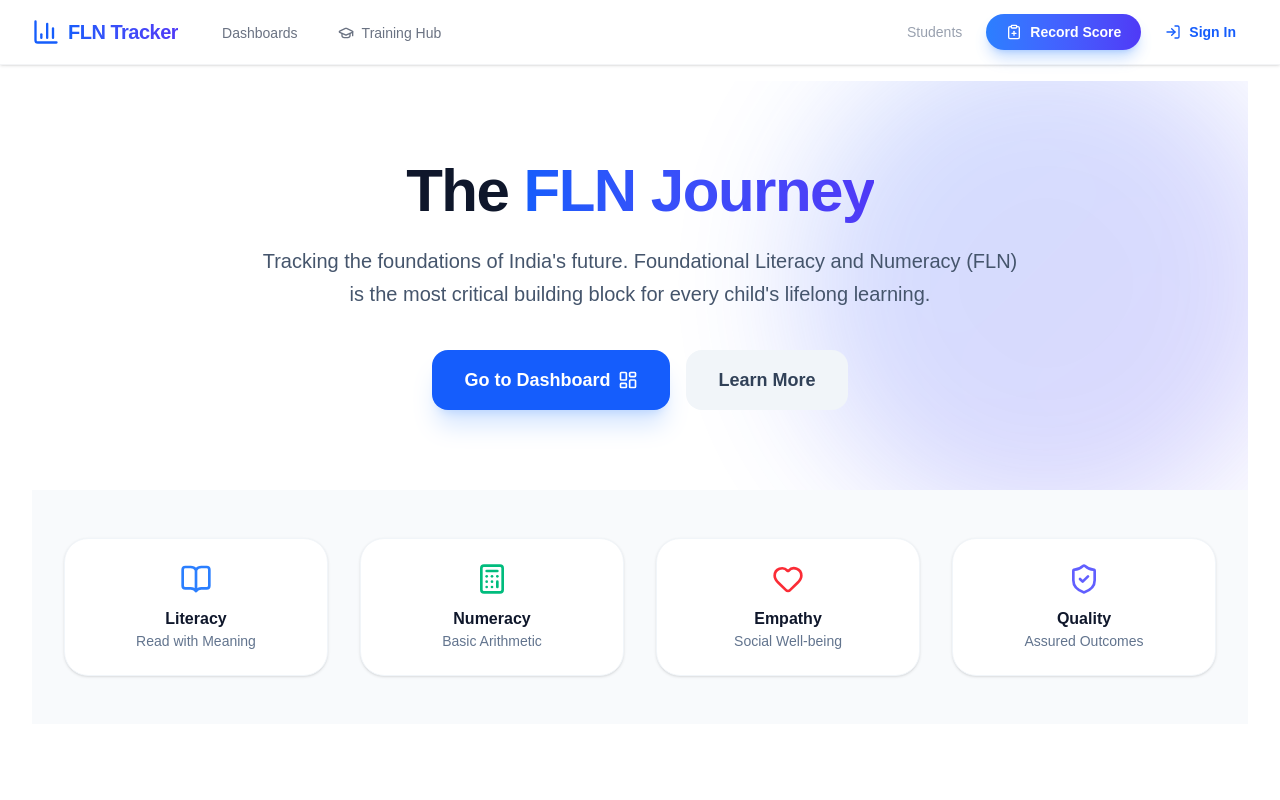
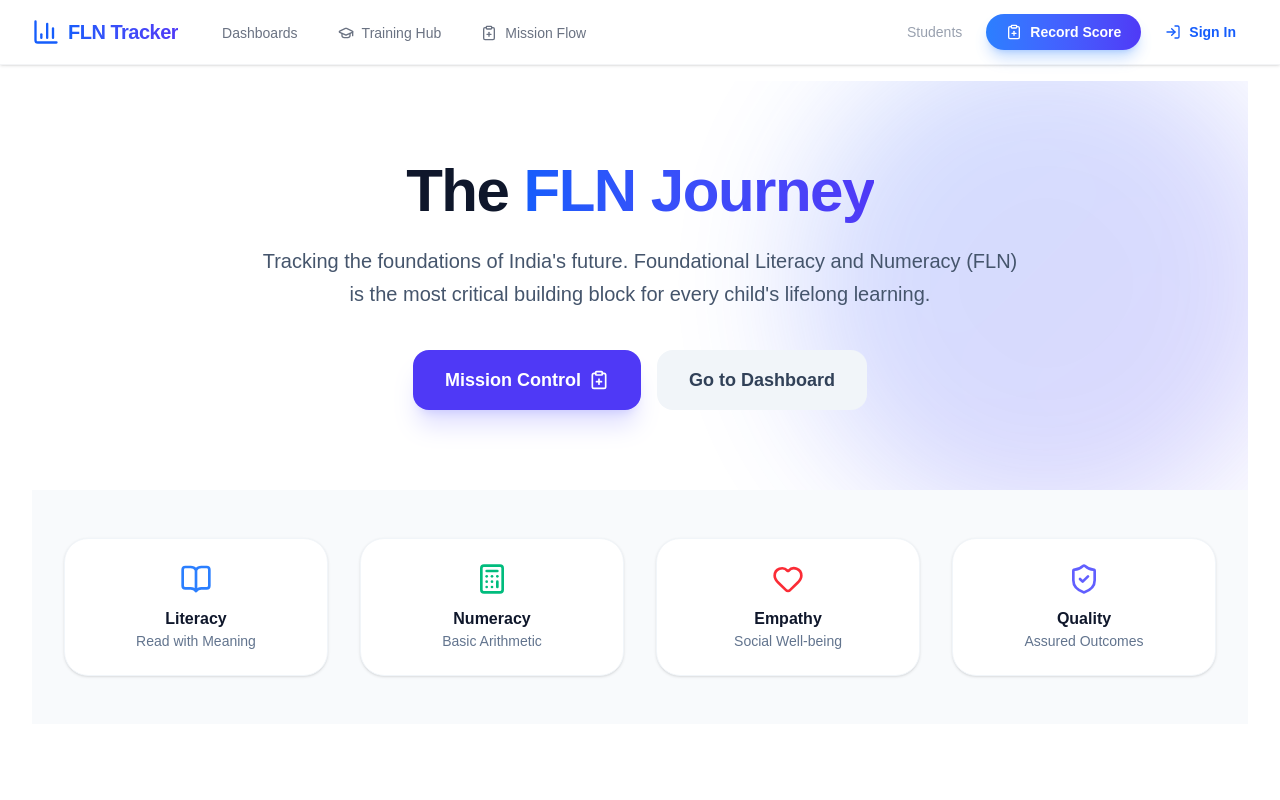
Before and after one commit to Vikas-pixel-bot/fln-tracker, a Next.js app: page / in a window 1280 px wide. Shown: the top 800 px of the page. Built offline with nearby package versions, Linux system fonts and the light colour scheme; no server answers.

Commit message:
feat: add visible navigation for mission flow and 90min runner

```diff
--- a/app/page.tsx
+++ b/app/page.tsx
@@ -10,7 +10,8 @@ import {
   Lightbulb,
   MapPin,
   ShieldCheck,
-  Trophy
+  Trophy,
+  ClipboardPlus
 } from "lucide-react";
 
 export default function LandingPage() {
@@ -32,16 +33,16 @@ export default function LandingPage() {
             </p>
             <div className="mt-10 flex flex-col sm:flex-row gap-4 justify-center">
               <Link
-                href="/dashboard"
-                className="inline-flex items-center justify-center px-8 py-4 text-lg font-bold text-white bg-blue-600 rounded-2xl hover:bg-blue-700 shadow-xl shadow-blue-500/20 transition-all hover:-translate-y-1 active:translate-y-0"
+                href="/resources/mission"
+                className="inline-flex items-center justify-center px-8 py-4 text-lg font-bold text-white bg-indigo-600 rounded-2xl hover:bg-indigo-700 shadow-xl shadow-indigo-500/20 transition-all hover:-translate-y-1 active:translate-y-0"
               >
-                Go to Dashboard <LayoutDashboard className="ml-2 w-5 h-5" />
+                Mission Control <ClipboardPlus className="ml-2 w-5 h-5" />
               </Link>
               <Link
-                href="#what-is-fln"
+                href="/dashboard"
                 className="inline-flex items-center justify-center px-8 py-4 text-lg font-bold text-slate-700 dark:text-slate-200 bg-slate-100 dark:bg-slate-800 rounded-2xl hover:bg-slate-200 dark:hover:bg-slate-700 transition-all"
               >
-                Learn More
+                Go to Dashboard
               </Link>
             </div>
           </div>
--- a/app/resources/page.tsx
+++ b/app/resources/page.tsx
@@ -1,6 +1,6 @@
 "use client";
 import React, { useState } from "react";
-import { Play, FileText, Gamepad2, GraduationCap, Download, ExternalLink, ChevronRight, BookOpen, Lightbulb, BoxSelect, MonitorPlay, SpellCheck, Binary, Info, Search } from "lucide-react";
+import { Play, FileText, Gamepad2, GraduationCap, Download, ExternalLink, ChevronRight, BookOpen, Lightbulb, BoxSelect, MonitorPlay, SpellCheck, Binary, Info, Search, ClipboardPlus } from "lucide-react";
 import Link from "next/link";
 import { VIDEOS, ARTICLES, SIMULATIONS, Resource } from "@/lib/resource_data";
 import { cn } from "@/lib/utils";
@@ -29,6 +29,22 @@ export default function ResourcesPage() {
         <p className="text-lg text-slate-500 dark:text-slate-400 leading-relaxed">
           Access high-impact training materials and interactive simulations mapped specifically to every ASER/FLN level.
         </p>
+
+        {/* Featured: 90-Min Runner */}
+        <div className="pt-6">
+           <Link href="/resources/mission" className="inline-flex items-center gap-6 p-6 bg-gradient-to-r from-slate-900 to-blue-900 dark:from-blue-600 dark:to-indigo-600 rounded-[32px] shadow-2xl hover:scale-[1.02] transition-all text-left border border-white/10 group">
+              <div className="w-16 h-16 bg-white/10 rounded-2xl flex items-center justify-center text-white group-hover:bg-white/20 transition-all">
+                 <ClipboardPlus className="w-8 h-8" />
+              </div>
+              <div>
+                 <h3 className="text-xl font-black text-white">90-Minute Classroom Runner</h3>
+                 <p className="text-blue-200 text-sm font-medium">Start today's automated pedagogical flow with level-matched simulations.</p>
+              </div>
+              <div className="bg-white/10 p-3 rounded-full text-white group-hover:bg-white group-hover:text-blue-600 transition-all">
+                 <ChevronRight className="w-6 h-6" />
+              </div>
+           </Link>
+        </div>
       </div>
 
       {/* Tabs Controller */}
--- a/components/Navbar.tsx
+++ b/components/Navbar.tsx
@@ -22,6 +22,9 @@ export default async function Navbar() {
               </Link>
               <Link href="/resources" className="border-transparent text-gray-500 dark:text-gray-300 hover:border-blue-500 hover:text-blue-600 dark:hover:text-blue-400 inline-flex items-center px-1 pt-1 border-b-2 text-sm font-medium transition-colors gap-2">
                 <GraduationCap className="w-4 h-4" /> Training Hub
+              </Link>
+              <Link href="/resources/mission" className="border-transparent text-gray-500 dark:text-gray-300 hover:border-blue-500 hover:text-blue-600 dark:hover:text-blue-400 inline-flex items-center px-1 pt-1 border-b-2 text-sm font-medium transition-colors gap-2">
+                <ClipboardPlus className="w-4 h-4" /> Mission Flow
               </Link>
             </div>
           </div>
```
Also changed, not shown: build_check.txt (added), build_log_utf8.txt (added).
